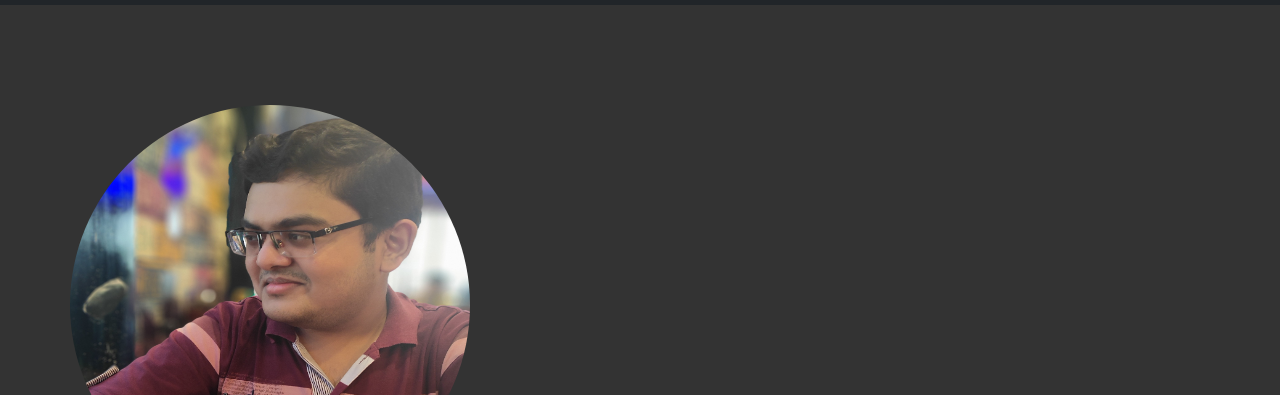
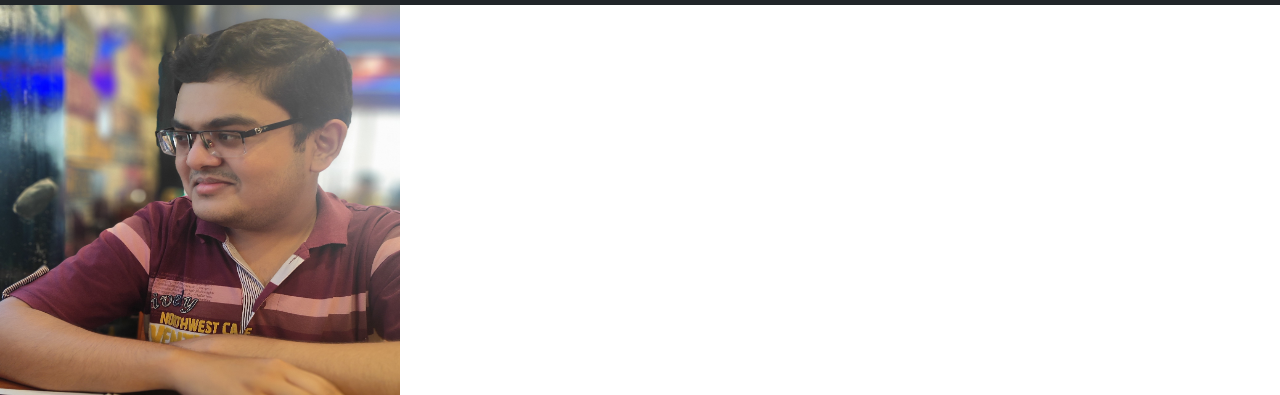
Before and after one commit to pratik2050/my-w3web, a plain HTML site: page index.html in a window 1280 px wide. Shown: the part 71-466 px from the top of the page. Drawn offline with nearby package versions, Linux system fonts and the light colour scheme.

Commit message:
Update and rename pd.html to index.html

```diff
--- a/pd.html
+++ b/index.html
@@ -12,7 +12,7 @@
     <script src="https://cdn.jsdelivr.net/npm/bootstrap@5.1.0/dist/js/bootstrap.bundle.min.js" integrity="sha384-U1DAWAznBHeqEIlVSCgzq+c9gqGAJn5c/t99JyeKa9xxaYpSvHU5awsuZVVFIhvj" crossorigin="anonymous"></script>
     <link href="https://fonts.googleapis.com/css2?family=Anton&display=swap" rel="stylesheet">
     <link href="https://fonts.googleapis.com/css2?family=Caveat&display=swap" rel="stylesheet">
-    <link rel="stylesheet" href="pd.css">
+    <link rel="stylesheet" href="index.css">
 
 </head>
 <body>
```
